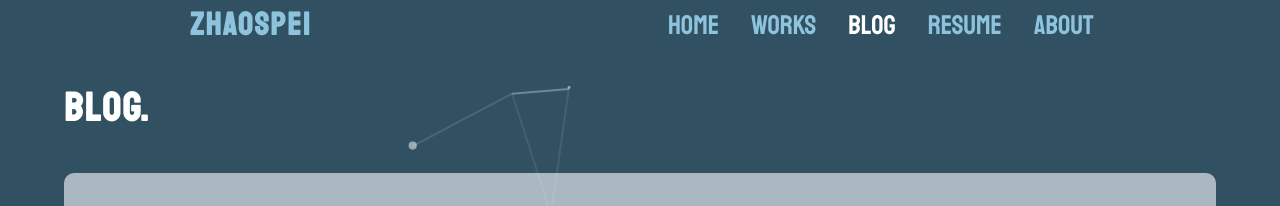
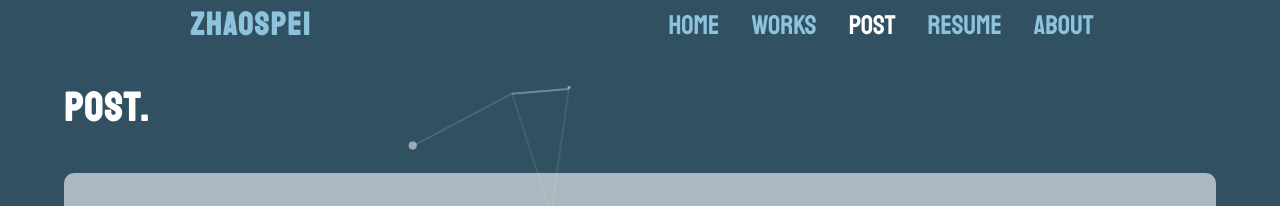
Before and after one commit to zhaospei/zhaospei.github.io, a Jekyll site: the page built from blog.html, in a window 1280 px wide. Shown: the top 206 px of the page. Built offline with Jekyll 4.4.1, drawn with Linux system fonts in a browser that asks for light colours; some web fonts are replaced.

Commit message:
remove blog path

```diff
--- a/_data/navigation.yml
+++ b/_data/navigation.yml
@@ -2,8 +2,8 @@
   link: /
 - name: Works
   link: /works.html
-- name: Blog
-  link: /blog.html
+- name: Post
+  link: /post.html
 - name: Resume
   link: /assets/BuiTuanDung-Resume-1.pdf
 - name: About
--- a/blog.html
+++ b/blog.html
@@ -1,7 +1,7 @@
 ---
 layout: page
-title: Blog.
-permalink: /blog.html
+title: Post.
+permalink: /post.html
 ---
 <div class="content-section">
   <h2 class="h2-post-list" style="margin-top: 40px;">Most Recent Contents</h2>
```
Also changed, not shown: Gemfile.lock.
